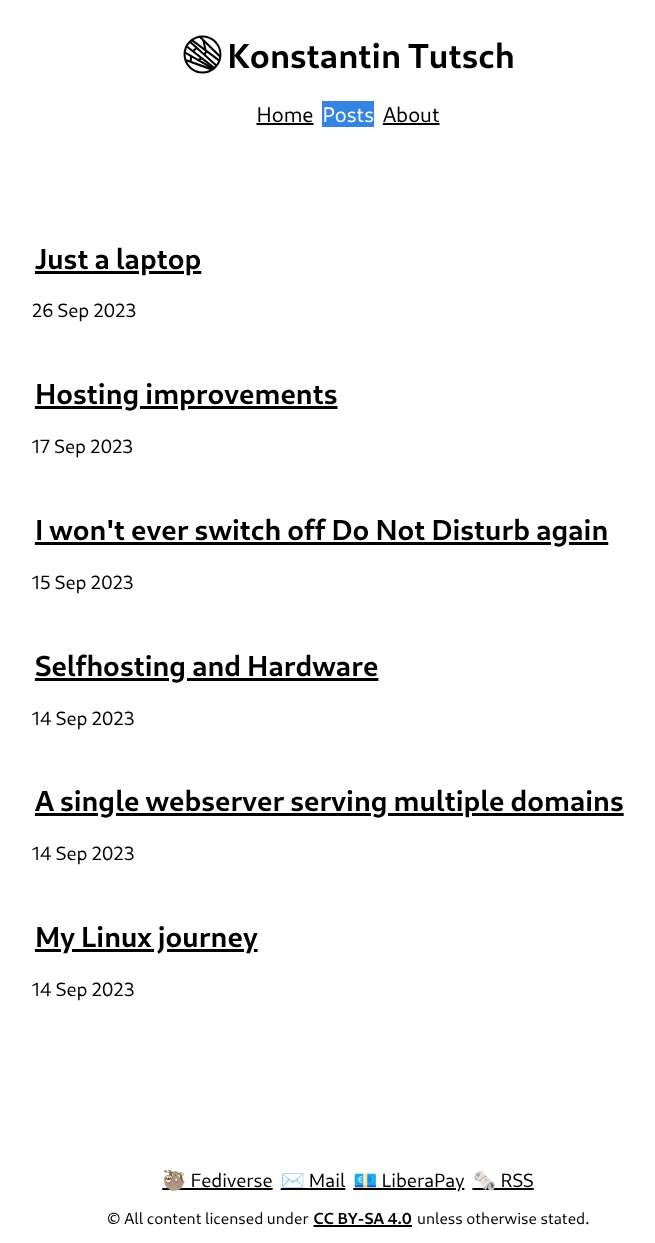
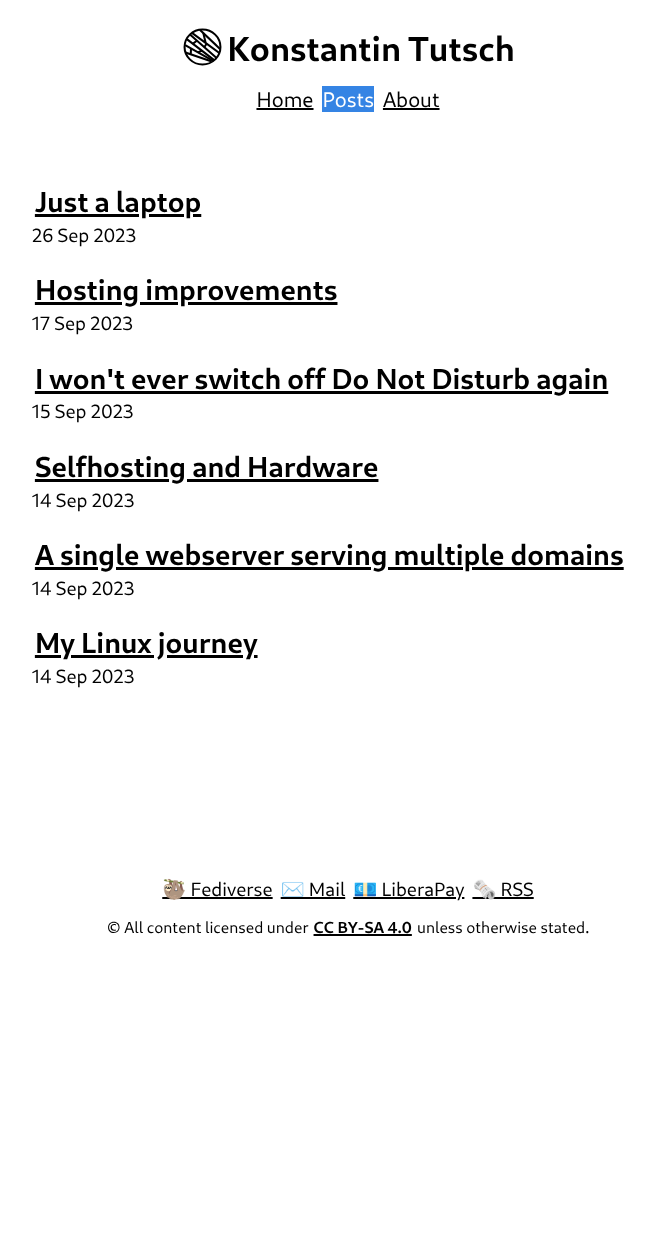
Before and after one commit to konstantintutsch/website, a Jekyll site: the page built from posts/index.html, in a window 1280 px wide. Shown: the whole page, without its empty margins (292-947 px from the left). Built offline with Jekyll 4.4.1, drawn with Linux system fonts in a browser that asks for light colours; after the commit the page ends 975 px from its top, so only the background shows below that.

Commit message:
Adjust spacing between elements with vh instead of % (height)

```diff
--- a/_layouts/post.html
+++ b/_layouts/post.html
@@ -2,7 +2,7 @@
 layout: default
 ---
 
-<h1>{{ page.title }}</h1>
+<h1 id="post">{{ page.title }}</h1>
 <p>{{ page.date | date_to_string }}</p>
 <p id="description">{{ page.description }}</p>
 
--- a/assets/css/style.css
+++ b/assets/css/style.css
@@ -2,7 +2,7 @@
 {
     font-family: "Cantarell";
     src: url("/assets/fonts/cantarell-vf.woff2") format("woff2"),
-             url("/assets/fonts/cantarell-vf.otf") format("opentype");
+         url("/assets/fonts/cantarell-vf.otf") format("opentype");
     font-style: normal;
 }
 @font-face
@@ -31,10 +31,10 @@ article
 {
     left: 25%;
     width: 50%;
-    min-height: 50%;
+    min-height: 50vh;
     margin: auto;
     text-align: left;
-    margin-bottom: 10%;
+    margin-bottom: 10vh;
 }
 /* footer */
 article:after
@@ -42,7 +42,7 @@ article:after
     content: "";
     display: block;
 }
-footer, article:after { height: 10%; }
+footer, article:after { height: 10vh; }
 footer
 {
     left: 0;
@@ -52,8 +52,8 @@ footer
 /* special elements */
 div#top
 {
-    margin-top: 2%;
-    margin-bottom: 2%;
+    margin-top: 2vh;
+    margin-bottom: 2vh;
 }
 a#site
 {
@@ -72,17 +72,16 @@ h2#title
 {
     display: inline;
     font-size: 1.8em;
-    font-weight: bold;
     vertical-align: middle;
 }
 nav
 {
     font-size: 1.1em;
-    font-weight: ;
-    margin-bottom: 8%;
+    margin-bottom: 4vh;
 }
 
-h2#post { margin-top: 2%; }
+article div.post, /* between posts */
+article h2.post, h1#post { margin-bottom: -0.5em; } /* between title and date */
 p#description
 {
     font-size: 1.05em;
@@ -111,7 +110,7 @@ small
     font-size: 0.85em;
 }
 li { margin: 0.8em; }
-h2 { margin-top: 8%; }
+h2 { margin-top: 4vh; }
 /* code */
 div.highlight
 {
@@ -139,7 +138,7 @@ img.post
     max-height: 30em;
     margin: auto;
     display: block;
-    margin-bottom: 1%;
+    margin-bottom: 1vh;
 }
 span.caption
 {
@@ -147,22 +146,40 @@ span.caption
         display: block;
         text-align: center;
         font-style: italic;
-        margin-bottom: 4%;
+        margin-bottom: 4vh;
 }
 
-/* mobile */
-@media only screen and (max-width: 768px)
+/* tablet */
+@media only screen and (max-width: 1200px)
 {
     article
     {
-        left: 5%;
-        width: 90%;
+        left: 15%;
+        width: 70%;
+    }
+    /* mobile */
+    @media only screen and (max-width: 768px)
+    {
+        div#top
+        {
+            margin-top: 8vh;
+            margin-bottom: 8vh;
+        }
+        img#logo { height: 1.9em; }
+        h2#title { font-size: 1.6em; }
+
+        article
+        {
+            left: 5%;
+            width: 90%;
+        }
+        article div.post { margin-bottom: 0em; }
     }
     footer { font-size: 0.9em; }
     div#top
     {
-        margin-top: 4%;
-        margin-bottom: 4%;
+        margin-top: 4vh;
+        margin-bottom: 4vh;
     }
 }
 
--- a/posts/index.html
+++ b/posts/index.html
@@ -3,8 +3,9 @@ layout: default
 title: Thoughts
 description: Personal ideas and thoughts about current events in the world and technology.
 ---
-{% for post in site.posts %}
-<h2 id="post"><a href="{{ post.url }}">{{ post.title }}</a></h2>
-<p>{{ post.date | date_to_string }}</p>
-<br>
+{% for post in site.posts%}
+<div class="post">
+    <h2 class="post"><a href="{{ post.url }}">{{ post.title }}</a></h2>
+    <p class="date">{{ post.date | date_to_string }}</p>
+</div>
 {% endfor %}
```
Also changed, not shown: _includes/recent.html (+5 -4 lines).
